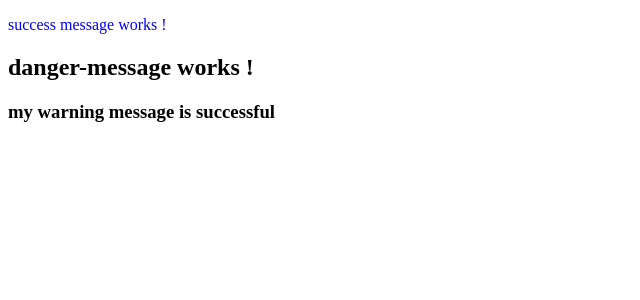
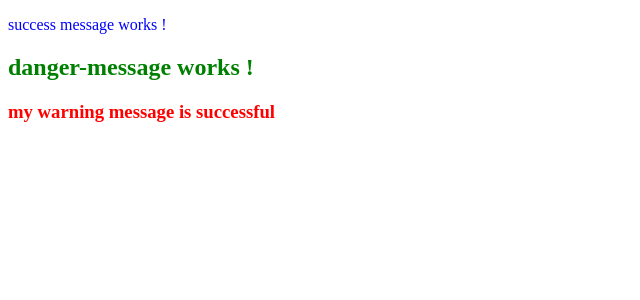
Before and after one commit to torres10luis/day3practicecomponents, an Angular app: page / in a window 1280 px wide. Shown: the top 300 px of the page, without its empty margins (0-640 px from the left). Built offline with nearby package versions, Linux system fonts and the light colour scheme.

Commit message:
final fixes to code in practice components

```diff
--- a/src/app/danger-message/danger-message.component.ts
+++ b/src/app/danger-message/danger-message.component.ts
@@ -4,7 +4,11 @@ import { Component, OnInit } from '@angular/core';
   // tslint:disable-next-line:component-selector
   selector: './app-danger-message',
   templateUrl: './danger-message.component.html',
-  styleUrls: ['./danger-message.component.css']
+  styles: [`
+    h2{
+      color: green;
+    }
+  `]
 })
 export class DangerMessageComponent implements OnInit {
 
--- a/src/app/warning-message/warning-message.component.html
+++ b/src/app/warning-message/warning-message.component.html
@@ -1,2 +1,3 @@
 <!-- <p>app-warning-message works!</p>
  -->
+<!--  -->
--- a/src/app/warning-message/warning-message.component.ts
+++ b/src/app/warning-message/warning-message.component.ts
@@ -5,7 +5,11 @@ import { Component, OnInit } from '@angular/core';
   template: `
     <h3>my warning message is successful </h3>
   `,
-  styleUrls: ['./warning-message.component.css']
+  styles: [`
+    h3{
+      color: red;
+    }
+  `]
 })
 export class WarningMessageComponent implements OnInit {
 
```
